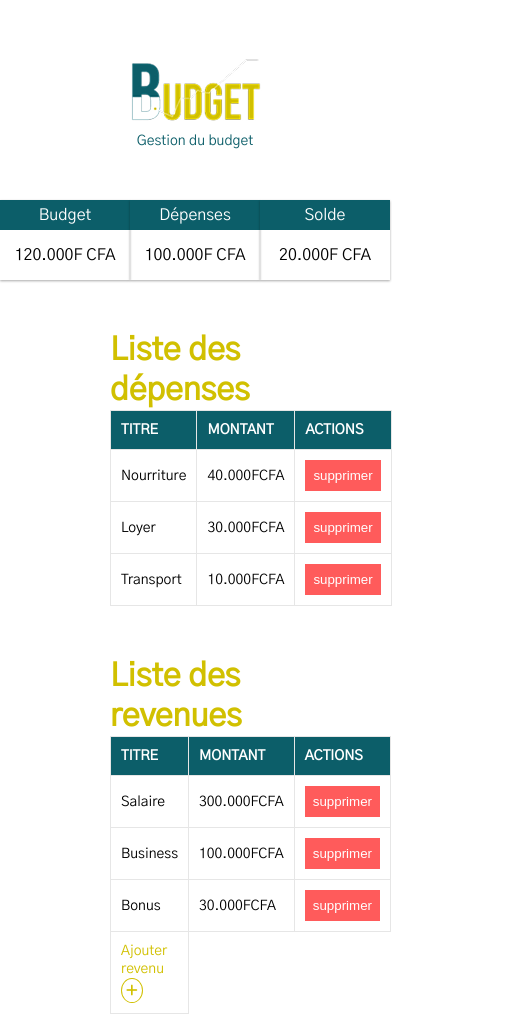
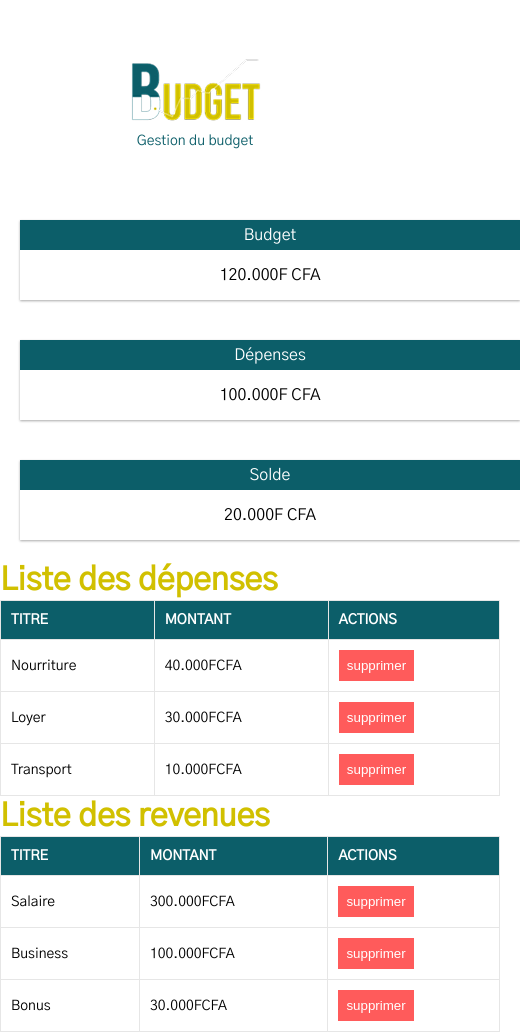
Before and after one commit to adadiallo/Gestion_Budget, a plain HTML site: page index.html in a window 390 px wide. Shown: the whole page, 520 px wide, since content can reach past the window. Drawn offline with Linux system fonts and the light colour scheme.

Commit message:
j'ai gérer la responsivité des trois pages

```diff
--- a/index.html
+++ b/index.html
@@ -12,9 +12,11 @@
       rel="stylesheet"
     />
 
+
     <!-- -----------------FONT FAMILY------------------ -->
     <!-- -----------------------------------STYLE CSS----------------- -->
     <link rel="stylesheet" href="style.css" />
+    <link rel="stylesheet" href="mobile.css">
     <!-- -------------------------------FONT AWESOME ICONE-------------------- -->
     <link
       rel="stylesheet"
@@ -30,7 +32,7 @@
 
       <span>Gestion du budget</span>
     </div>
-    <div class="section-card">
+     <div class="section-card">
       <div class="card">
         <p class="budget">Budget</p>
         <p class="cfa">120.000F CFA</p>
@@ -44,7 +46,7 @@
         <p class="cfa">20.000F CFA</p>
       </div>
     </div>
-    <div class="section-tableaux">
+     <div class="section-tableaux">
       <h2>Liste des dépenses</h2>
       <table class="table">
         <tr>
@@ -104,14 +106,14 @@
             <button class="btn"><a href="">supprimer</a></button>
           </td>
         </tr>
-        <tr>
+        <!-- <tr>
           <td >
             <span class="ajout-rv"
               >Ajouter revenu
               <button class="btn2"><i class="fa-solid fa-plus"></i></button>
             </span>
           </td>
-        </tr>
+        </tr> -->
       </table>
     </div>
   </body>
--- /dev/null
+++ b/mobile.css
@@ -0,0 +1,34 @@
+@media(width <= 576px){
+
+.section-card{
+    flex-direction: column;
+
+
+}
+.card{
+    width: 500px;
+    margin: auto;
+margin-bottom: 20px;
+}
+.section-tableaux{
+    width: 500px;
+    margin: auto;
+}
+
+}
+@media(width <= 768px){
+    .section-card{
+        /* flex-direction: column; */
+
+
+    }
+
+
+
+}
+@media(width <= 992px){
+    .card{
+        margin: 20px;
+    }
+
+}
--- a/style.css
+++ b/style.css
@@ -30,7 +30,7 @@ span {
   justify-content: space-around;
 }
 .card {
-  width: 200px;
+  width: 300px;
   height: 80px;
 
   box-shadow: 0 1px 3px rgba(0, 0, 0, 0.12), 0 1px 2px rgba(0, 0, 0, 0.24);
@@ -50,8 +50,8 @@ span {
 }
 .section-tableaux{
 margin-top: 50px;
-margin-left: 110px;
-margin-right: 110px;
+margin-left: 60px;
+margin-right: 60px;
 }
 .section-tableaux h2{
     font-size: 32px;
```
